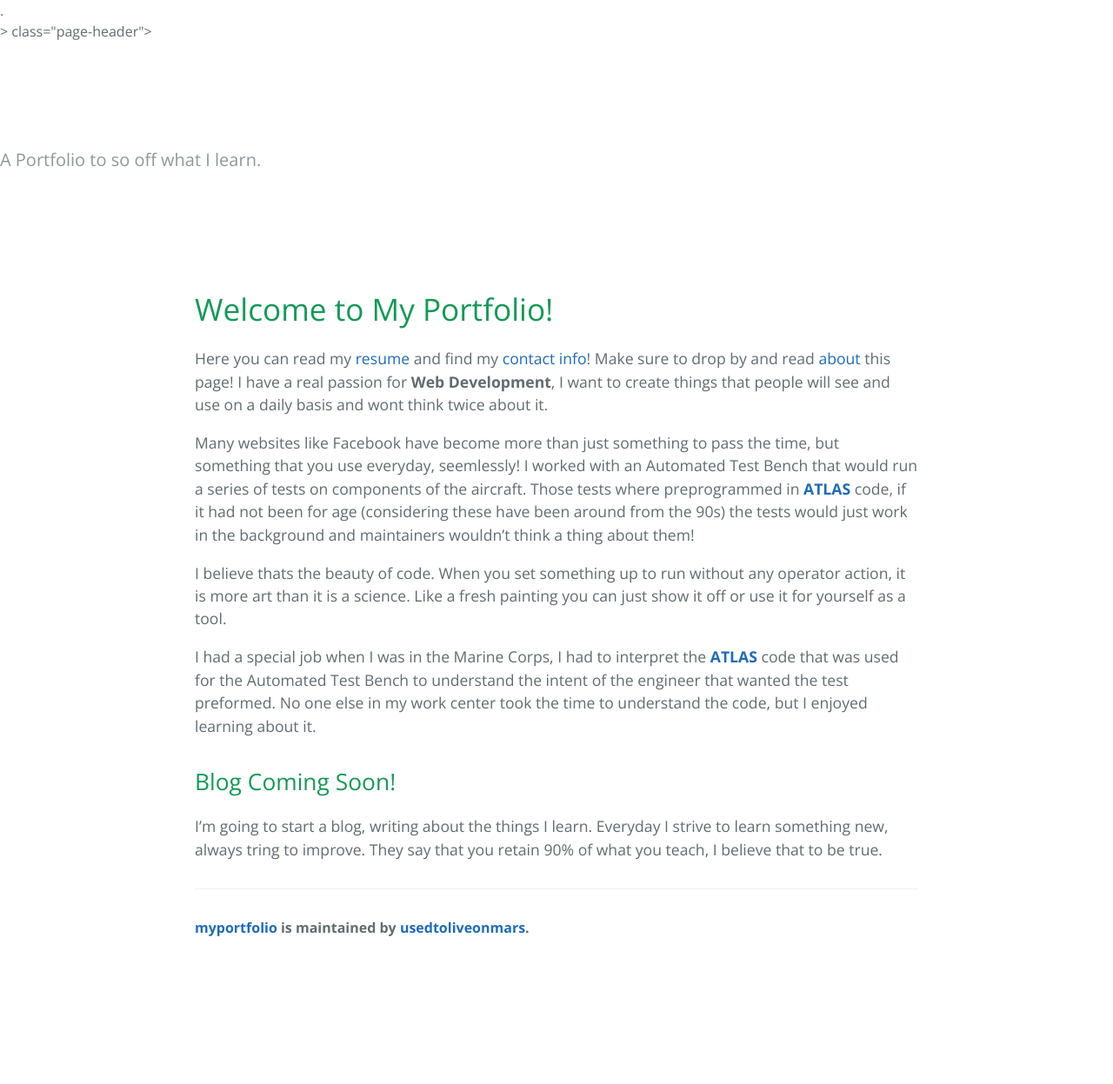
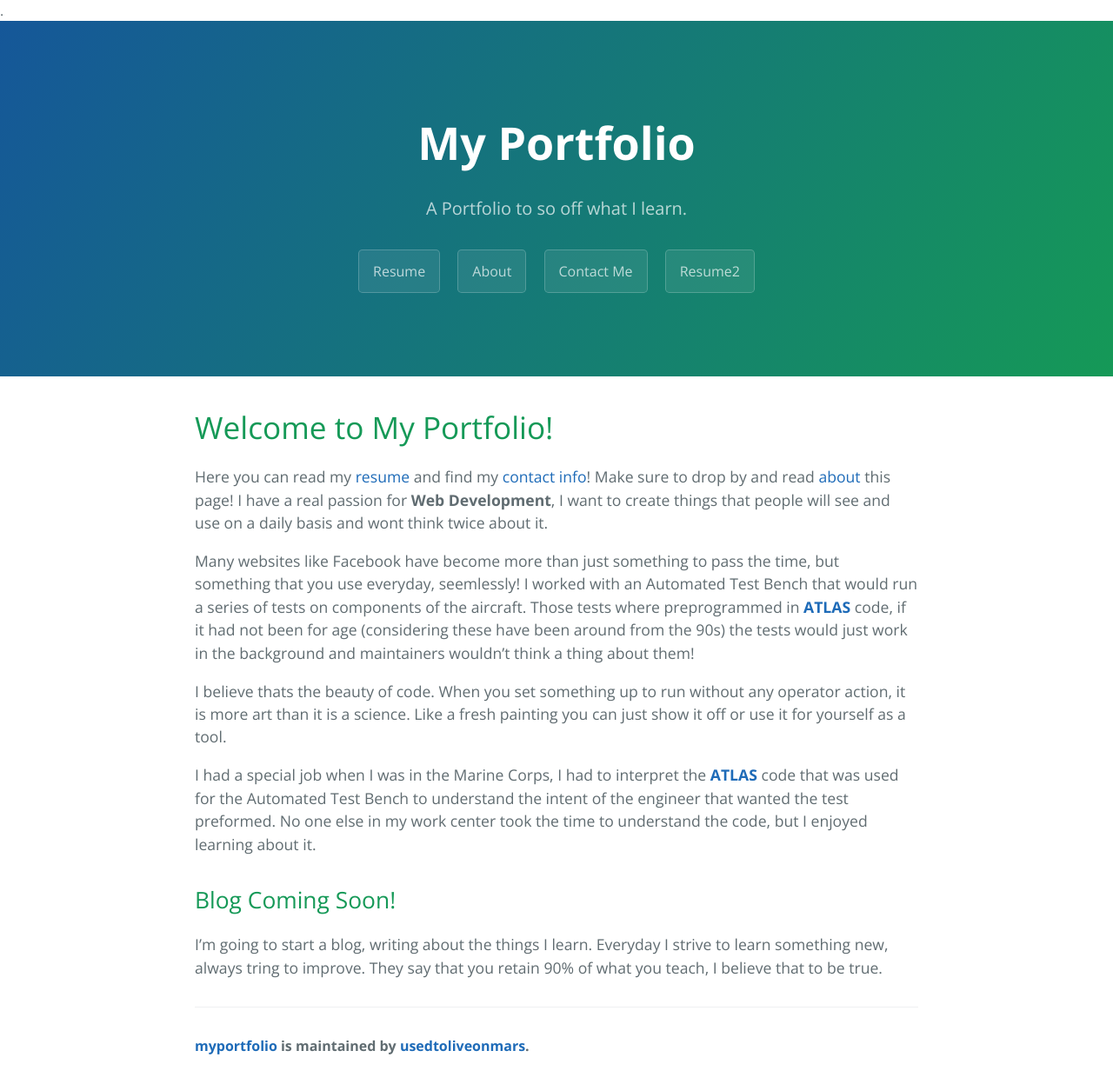
Before and after one commit to usedtoliveonmars/myportfolio, a Jekyll site: the page built from index.md, in a window 1280 px wide. Shown: the whole page at 87% size. Built offline with Jekyll 4.4.1, drawn with Linux system fonts in a browser that asks for light colours; our own code applies the rules of GitHub Pages for plain Markdown files; before the commit the page ends 1111 px from its top, so only the background shows below that.

Commit message:
Update default

```diff
--- a/_layouts/default.html
+++ b/_layouts/default.html
@@ -11,7 +11,7 @@
     <link rel="stylesheet" href="{{ '/assets/css/style.css?v=' | append: site.github.build_revision | relative_url }}">
   </head>
   <body>
-    <section></section>> class="page-header">
+    <section class="page-header">
       <h1><a href="./" class="project-name" style="color: white;">{{ site.title | default: site.github.repository_name }}</a></h1>
       <h2 class="project-tagline">{{ site.description | default: site.github.project_tagline }}</h2>
         <a href="resume" class="btn">Resume</a>
```
